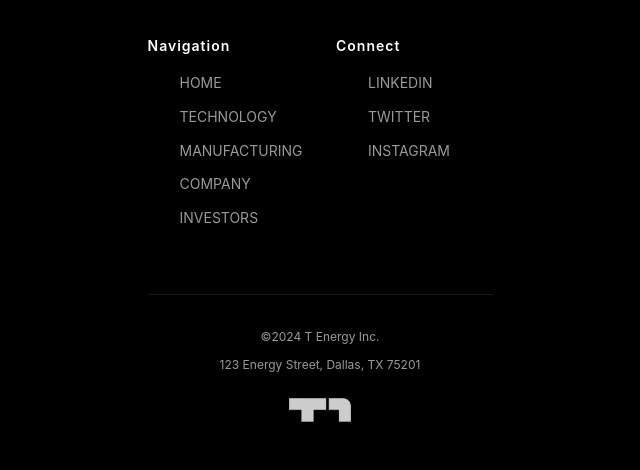
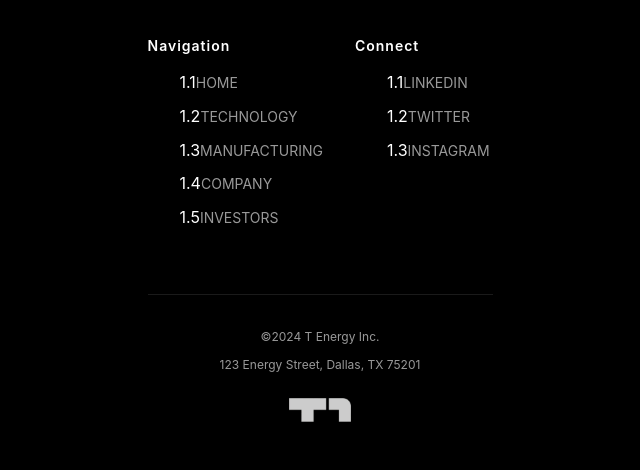
Before and after one commit to vanpanda7/test, a website: page index.html in a window 1280 px wide. Shown: the part 8273-8743 px from the top of the page, without its empty margins (320-960 px from the left). Drawn offline with nearby package versions, Linux system fonts and the light colour scheme.

Commit message:
fix footer

```diff
--- a/index.html
+++ b/index.html
@@ -450,20 +450,20 @@
         <div class="footer-column">
           <h4 class="footer-title">Navigation</h4>
           <ul class="footer-links">
-            <li><a href="#">HOME</a></li>
-            <li><a href="#">TECHNOLOGY</a></li>
-            <li><a href="#">MANUFACTURING</a></li>
-            <li><a href="#">COMPANY</a></li>
-            <li><a href="#">INVESTORS</a></li>
+            <li><span class="link-number">1.1</span><a href="#">HOME</a></li>
+            <li><span class="link-number">1.2</span><a href="#">TECHNOLOGY</a></li>
+            <li><span class="link-number">1.3</span><a href="#">MANUFACTURING</a></li>
+            <li><span class="link-number">1.4</span><a href="#">COMPANY</a></li>
+            <li><span class="link-number">1.5</span><a href="#">INVESTORS</a></li>
           </ul>
         </div>
 
         <div class="footer-column">
           <h4 class="footer-title">Connect</h4>
           <ul class="footer-links">
-            <li><a href="#">LINKEDIN</a></li>
-            <li><a href="#">TWITTER</a></li>
-            <li><a href="#">INSTAGRAM</a></li>
+            <li><span class="link-number">1.1</span><a href="#">LINKEDIN</a></li>
+            <li><span class="link-number">1.2</span><a href="#">TWITTER</a></li>
+            <li><span class="link-number">1.3</span><a href="#">INSTAGRAM</a></li>
           </ul>
         </div>
       </div>
--- a/src/styles/breakpoints/_xs.scss
+++ b/src/styles/breakpoints/_xs.scss
@@ -938,39 +938,67 @@
 // ============================================
 .site-footer {
   background-color: $color-black;
-  padding: $spacing-xl $spacing-md;
-  border-top: 1px solid rgba(255, 255, 255, 0.1);
-  margin-top: 0; // 与工厂信息区无缝衔接
-}
+  padding: 60px 4% 40px;
+  width: 100%;
+  margin-top: 0;
 
   .footer-content {
     display: grid;
     grid-template-columns: 1fr 1fr;
-  gap: $spacing-lg;
-  margin-bottom: $spacing-xl;
+    gap: 40px;
+    margin-bottom: 60px;
+    padding-bottom: 40px;
+    border-bottom: 1px solid rgba(255, 255, 255, 0.1);
   }
 
   .footer-column {
     .footer-title {
-    font-size: $font-size-sm;
-    font-weight: 600;
-    color: $color-white;
-    margin-bottom: $spacing-sm;
-    letter-spacing: 1px;
+      font-family: 'MiSans';
+      font-style: normal;
+      font-weight: 380;
+      font-size: 12px;
+      line-height: 14px;
+      letter-spacing: 0.6px;
+      text-transform: uppercase;
+      color: #FFFFFF;
+      margin-bottom: 20px;
     }
   }
 
   .footer-links {
     li {
-    margin-bottom: $spacing-xs;
+      display: flex;
+      align-items: center;
+      gap: 8px;
+      margin-bottom: 12px;
+
+      &:last-child {
+        margin-bottom: 0;
+      }
+
+      .link-number {
+        font-family: 'MiSans';
+        font-style: normal;
+        font-weight: 380;
+        font-size: 14px;
+        line-height: 20px;
+        color: rgba(255, 255, 255, 0.6);
+        flex-shrink: 0;
+      }
 
       a {
-      font-size: $font-size-sm;
-      color: $color-light-gray;
+        font-family: 'MiSans';
+        font-style: normal;
+        font-weight: 380;
+        font-size: 14px;
+        line-height: 20px;
+        color: rgba(255, 255, 255, 0.6);
+        text-decoration: none;
         transition: color 0.3s ease;
+        display: inline-block;
 
         &:hover {
-        color: $color-white;
+          color: #FFFFFF;
         }
       }
     }
@@ -980,18 +1008,22 @@
     display: flex;
     flex-direction: column;
     align-items: center;
-  gap: $spacing-md;
-  padding-top: $spacing-lg;
-  border-top: 1px solid rgba(255, 255, 255, 0.1);
+    gap: 30px;
+    padding-top: 0;
   }
 
   .footer-copyright {
     text-align: center;
+    width: 100%;
 
     p {
-    font-size: $font-size-xs;
-    color: $color-light-gray;
-    margin-bottom: $spacing-xs;
+      font-family: 'MiSans';
+      font-style: normal;
+      font-weight: 380;
+      font-size: 12px;
+      line-height: 16px;
+      color: rgba(255, 255, 255, 0.5);
+      margin-bottom: 8px;
 
       &:last-child {
         margin-bottom: 0;
@@ -1001,9 +1033,11 @@
 
   .footer-logo {
     img {
-    height: 24px;
+      height: 28px;
       width: auto;
-    opacity: 0.8;
+      opacity: 0.9;
+      display: block;
+    }
   }
 }
 
```
Lines whose indentation alone changed are shown as unchanged.
